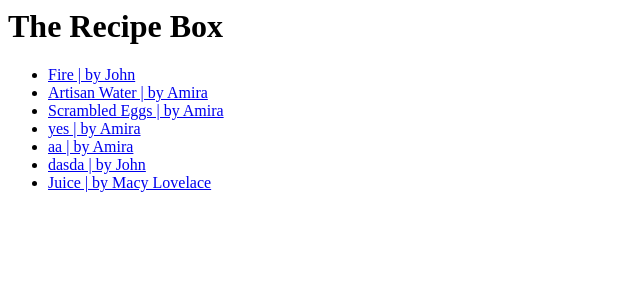
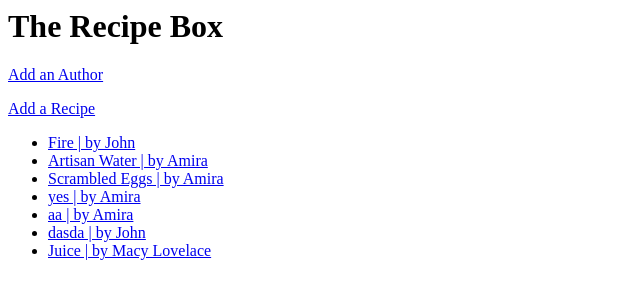
Before and after one commit to millerjl1980/recipebox, a Django app: page / in a window 1280 px wide. Shown: the top 300 px of the page, without its empty margins (0-640 px from the left). Run offline with Django 3.2, Linux system fonts and the light colour scheme; data comes from the database, SQL or seed files in the repository.

Commit message:
added homepage links

```diff
--- a/recipes/templates/index.html
+++ b/recipes/templates/index.html
@@ -1,4 +1,7 @@
 <h1>The Recipe Box</h1>
+<a href="/addauthor">Add an Author</a>
+<p></p>
+<a href="/addrecipe">Add a Recipe</a>
 
 <ul>
     {% for recipe in recipes %}
```
